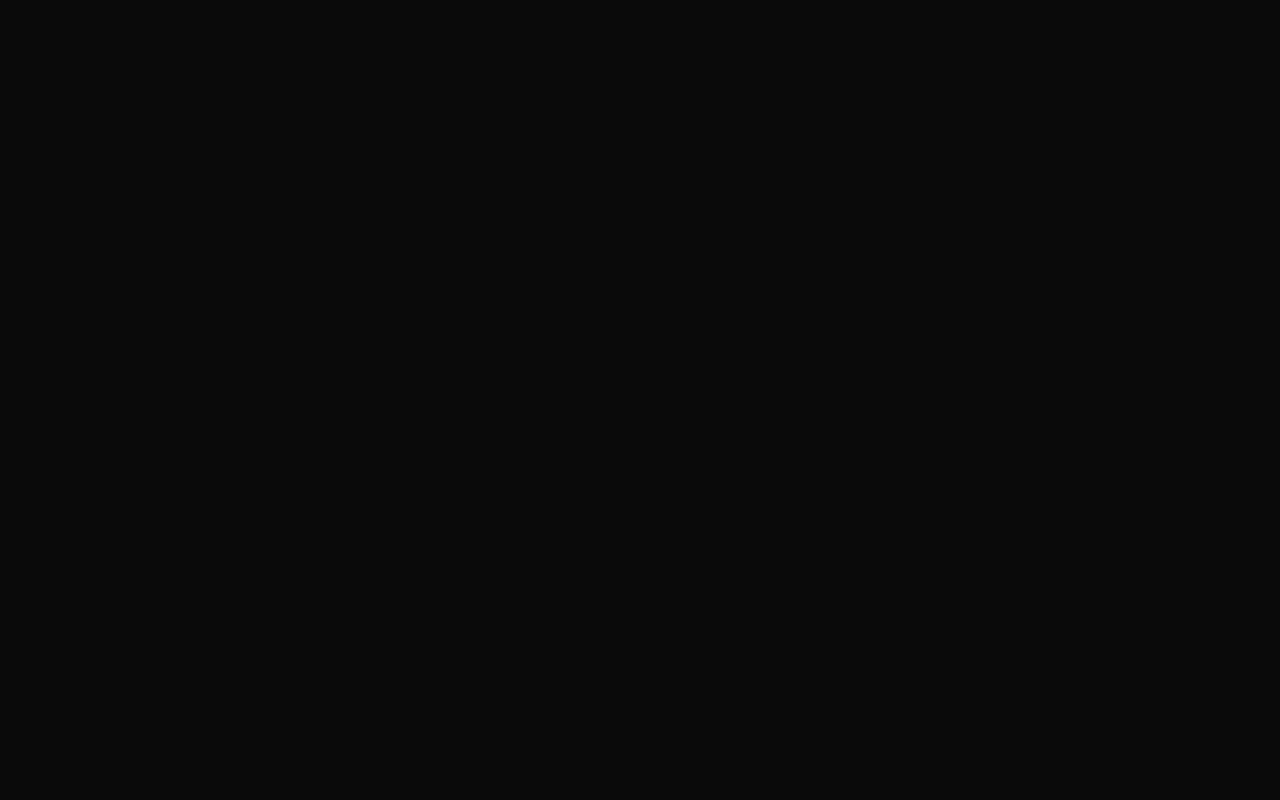
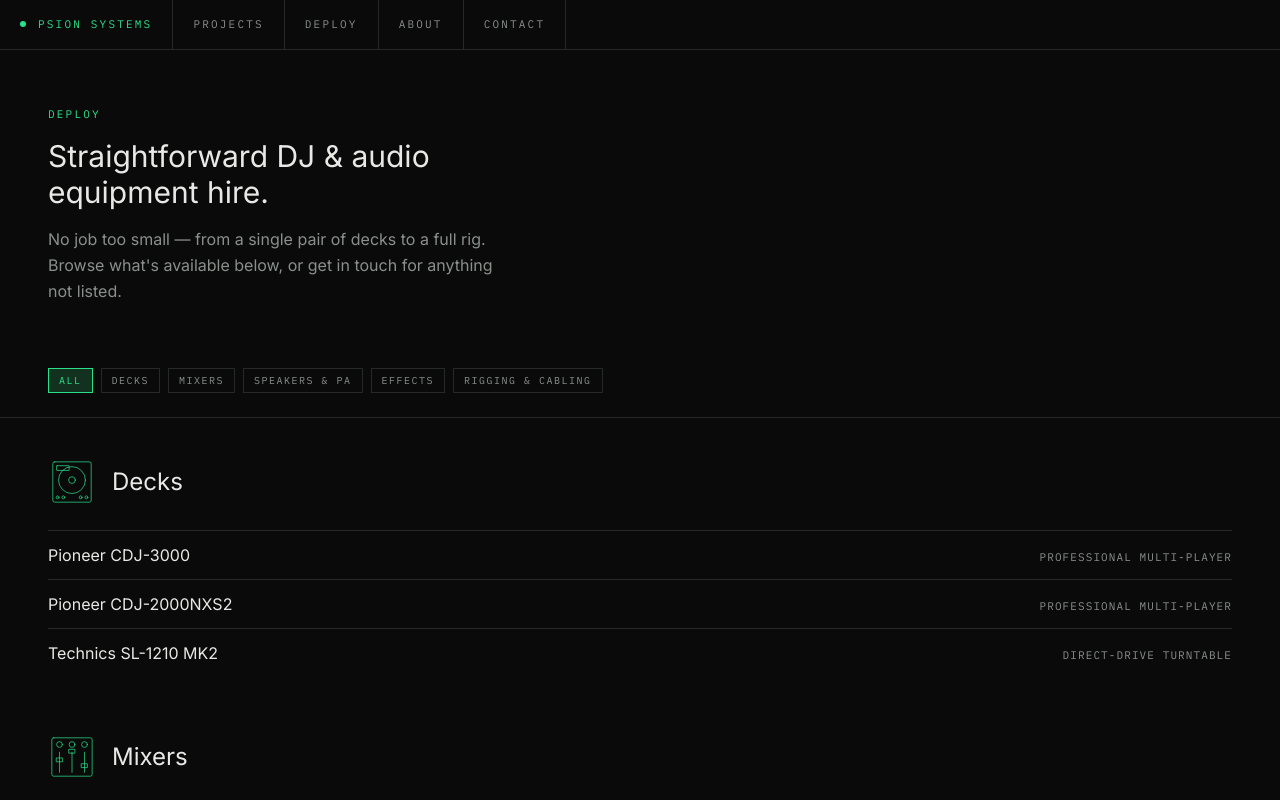
Before and after one commit to viatekh/psion-site, a Next.js app: page /deploy in a window 1280 px wide. Before the commit this address had no page. Shown: the top 800 px of the page. Built offline with nearby package versions, Linux system fonts and the light colour scheme.

Commit message:
Rename Hire to Deploy, pull real inventory from PSION INVENTORY MASTER spreadsheet, redesign as grouped category listing

```diff
--- a/src/app/hire/page.tsx
+++ b/src/app/deploy/page.tsx
@@ -2,13 +2,13 @@ import { TopNav } from "@/components/TopNav";
 import { EquipmentGrid } from "@/components/EquipmentGrid";
 import { equipment } from "@/data/equipment";
 
-export default function HirePage() {
+export default function DeployPage() {
   return (
     <div className="flex min-h-screen flex-col">
       <TopNav />
       <main className="flex-1">
         <div className="px-6 py-14 lg:px-12">
-          <p className="font-mono text-[11px] uppercase tracking-[0.2em] text-accent">Hire</p>
+          <p className="font-mono text-[11px] uppercase tracking-[0.2em] text-accent">Deploy</p>
           <h1 className="mt-4 max-w-lg text-2xl text-foreground sm:text-3xl">
             Straightforward DJ &amp; audio equipment hire.
           </h1>
--- a/src/components/EquipmentGrid.tsx
+++ b/src/components/EquipmentGrid.tsx
@@ -4,14 +4,20 @@ import { useMemo, useState } from "react";
 import { GearItem, categoryIcon } from "@/data/equipment";
 import { GearIcon } from "./GearIcon";
 
-const categories: GearItem["category"][] = ["Decks", "Mixers", "Sound", "Lighting", "Cabling & Rigging"];
+const categories: GearItem["category"][] = [
+  "Decks",
+  "Mixers",
+  "Speakers & PA",
+  "Effects",
+  "Rigging & Cabling",
+];
 
 export function EquipmentGrid({ items }: { items: GearItem[] }) {
   const [filter, setFilter] = useState<GearItem["category"] | null>(null);
 
-  const visible = useMemo(
-    () => (filter ? items.filter((i) => i.category === filter) : items),
-    [items, filter]
+  const visibleCategories = useMemo(
+    () => (filter ? categories.filter((c) => c === filter) : categories),
+    [filter]
   );
 
   return (
@@ -38,20 +44,34 @@ export function EquipmentGrid({ items }: { items: GearItem[] }) {
         ))}
       </div>
 
-      <div className="grid grid-cols-1 gap-4 p-6 sm:grid-cols-2 lg:grid-cols-3 lg:p-12">
-        {visible.map((item) => (
-          <div key={item.name} className="border border-line p-6">
-            <GearIcon type={categoryIcon[item.category]} className="h-20 w-20 text-accent" />
-            <p className="mt-4 font-mono text-[10px] uppercase tracking-[0.15em] text-accent">
-              {item.category}
-            </p>
-            <p className="mt-1 text-lg text-foreground">{item.name}</p>
-            {item.spec && <p className="mt-0.5 text-sm text-muted">{item.spec}</p>}
-            <p className="mt-3 font-mono text-[11px] uppercase tracking-[0.1em] text-muted">
-              {item.quantity}
-            </p>
-          </div>
-        ))}
+      <div className="px-6 py-6 lg:px-12 lg:py-10">
+        {visibleCategories.map((category) => {
+          const categoryItems = items.filter((i) => i.category === category);
+          if (categoryItems.length === 0) return null;
+          return (
+            <div key={category} className="mb-14 last:mb-0">
+              <div className="flex items-center gap-4">
+                <GearIcon type={categoryIcon[category]} className="h-12 w-12 shrink-0 text-accent" />
+                <h2 className="text-xl text-foreground sm:text-2xl">{category}</h2>
+              </div>
+              <ul className="mt-6 divide-y divide-line border-t border-line">
+                {categoryItems.map((item) => (
+                  <li
+                    key={item.name}
+                    className="flex flex-col gap-1 py-3 sm:flex-row sm:items-baseline sm:justify-between sm:gap-4"
+                  >
+                    <span className="text-base text-foreground">{item.name}</span>
+                    {item.spec && (
+                      <span className="font-mono text-[11px] uppercase tracking-[0.1em] text-muted sm:text-right">
+                        {item.spec}
+                      </span>
+                    )}
+                  </li>
+                ))}
+              </ul>
+            </div>
+          );
+        })}
       </div>
     </div>
   );
--- a/src/components/TopNav.tsx
+++ b/src/components/TopNav.tsx
@@ -2,7 +2,7 @@ import Link from "next/link";
 
 const links = [
   { href: "/projects", label: "Projects" },
-  { href: "/hire", label: "Hire" },
+  { href: "/deploy", label: "Deploy" },
   { href: "/about", label: "About" },
   { href: "/contact", label: "Contact" },
 ];
--- a/src/data/equipment.ts
+++ b/src/data/equipment.ts
@@ -2,45 +2,74 @@ import type { GearType } from "@/components/GearIcon";
 
 export type GearItem = {
   name: string;
-  category: "Decks" | "Mixers" | "Sound" | "Lighting" | "Cabling & Rigging";
+  category: "Decks" | "Mixers" | "Speakers & PA" | "Effects" | "Rigging & Cabling";
   spec: string;
-  quantity: string;
 };
 
 export const categoryIcon: Record<GearItem["category"], GearType> = {
   Decks: "deck",
   Mixers: "mixer",
-  Sound: "speaker",
-  Lighting: "light",
-  "Cabling & Rigging": "rigging",
+  "Speakers & PA": "speaker",
+  Effects: "light",
+  "Rigging & Cabling": "rigging",
 };
 
 // ============================================================================
 // HOW TO EDIT THIS FILE
 // ============================================================================
-// PLACEHOLDER LIST — Tekh needs to confirm/replace this with the real hire
-// inventory before this page goes live.
+// Pulled from the "PSION INVENTORY MASTER" spreadsheet — category and item
+// names only, no pricing shown on the public site.
 //
 // Each item is one { ... } block. To edit, just change the text between the
 // quotes " " — don't touch the commas, brackets or colons.
-//   name     — the item name, e.g. "Pioneer CDJ-3000"
-//   category — must be exactly one of: "Decks", "Mixers", "Sound", "Lighting",
-//              "Cabling & Rigging"
+//   name     — the item name
+//   category — must be exactly one of: "Decks", "Mixers", "Speakers & PA",
+//              "Effects", "Rigging & Cabling"
 //   spec     — a short line of detail (optional, use "" if none)
-//   quantity — how many are available, e.g. "x4"
 //
 // To add a new item, copy an entire { ... } block and change the text.
 // ============================================================================
 
 export const equipment: GearItem[] = [
-  { name: "Pioneer CDJ-3000", category: "Decks", spec: "Professional multi-player", quantity: "x4" },
-  { name: "Pioneer DJM-900NXS2", category: "Mixers", spec: "4-channel club mixer", quantity: "x1" },
-  { name: "Allen & Heath Xone:96", category: "Mixers", spec: "6-channel analogue mixer", quantity: "x1" },
-  { name: "Funktion-One Res 2", category: "Sound", spec: "Point-source PA system", quantity: "x2" },
-  { name: "Void Acoustics Nexus", category: "Sound", spec: "Full-range active PA", quantity: "x2" },
-  { name: "Moving Head Wash", category: "Lighting", spec: "LED moving head fixture", quantity: "x8" },
-  { name: "Hazer", category: "Lighting", spec: "Atmospheric effect", quantity: "x1" },
-  { name: "DMX Controller", category: "Lighting", spec: "Show control desk", quantity: "x1" },
-  { name: "Truss & Rigging", category: "Cabling & Rigging", spec: "Various lengths, clamps and motors", quantity: "Ask" },
-  { name: "Multicore & Cabling", category: "Cabling & Rigging", spec: "XLR, DMX, power distribution", quantity: "Ask" },
+  // ─── Decks ─────────────────────────────────────────────────────────────
+  { name: "Pioneer CDJ-3000", category: "Decks", spec: "Professional multi-player" },
+  { name: "Pioneer CDJ-2000NXS2", category: "Decks", spec: "Professional multi-player" },
+  { name: "Technics SL-1210 MK2", category: "Decks", spec: "Direct-drive turntable" },
+
+  // ─── Mixers ────────────────────────────────────────────────────────────
+  { name: "Pioneer DJM-900NXS", category: "Mixers", spec: "4-channel club mixer" },
+  { name: "Allen & Heath Xone:92", category: "Mixers", spec: "6-channel analogue mixer" },
+  { name: "Allen & Heath Xone:96", category: "Mixers", spec: "6-channel analogue mixer" },
+  { name: "Pioneer V10", category: "Mixers", spec: "6-channel club mixer" },
+  { name: "Yamaha DM3", category: "Mixers", spec: "Digital mixing desk" },
+  { name: "Allen & Heath QU16", category: "Mixers", spec: "Digital mixing desk, 16-channel" },
+
+  // ─── Speakers & PA ─────────────────────────────────────────────────────
+  { name: "Martin Audio XP12", category: "Speakers & PA", spec: "Stage monitor" },
+  { name: "Lambda Labs CX2A", category: "Speakers & PA", spec: "Stage monitor" },
+  { name: "EV ZLX15", category: "Speakers & PA", spec: "Active monitor" },
+  { name: "Funktion-One F101", category: "Speakers & PA", spec: "Point-source top" },
+  { name: "Funktion-One F81", category: "Speakers & PA", spec: "Point-source top" },
+  { name: "Martin Audio F15", category: "Speakers & PA", spec: "Mid-high top" },
+  { name: "Martin Audio EM56", category: "Speakers & PA", spec: "Mid-high top" },
+  { name: "Martin Audio EM26", category: "Speakers & PA", spec: "Mid-high top" },
+  { name: "Void Myrco 8C", category: "Speakers & PA", spec: "Compact point-source" },
+  { name: "218 Subwoofer", category: "Speakers & PA", spec: "Dual 18\" subwoofer" },
+  { name: "Funktion-One Resolution 4 System", category: "Speakers & PA", spec: "Full system — Res 4 / 218 / amp rack" },
+  { name: "Martin Audio System", category: "Speakers & PA", spec: "Full system — F15 tops / 218 subs" },
+  { name: "Active PA System", category: "Speakers & PA", spec: "Self-powered tops and subs" },
+  { name: "Tannoy IQ10 System", category: "Speakers & PA", spec: "Compact installed-style system" },
+
+  // ─── Effects ───────────────────────────────────────────────────────────
+  { name: "Look Unique 2.1 Hazer", category: "Effects", spec: "Atmospheric haze" },
+  { name: "Martin JEM ZR44 Fog Machine", category: "Effects", spec: "Fog effect" },
+
+  // ─── Rigging & Cabling ─────────────────────────────────────────────────
+  { name: "Aluminium Truss Poles", category: "Rigging & Cabling", spec: "10ft, various configurations" },
+  { name: "8m Geodesic Dome", category: "Rigging & Cabling", spec: "Custom installation structure" },
+  { name: "Cable Ramp", category: "Rigging & Cabling", spec: "" },
+  { name: "Speakon Cabling", category: "Rigging & Cabling", spec: "NL8 / NL4 / NL2 / EP6, various lengths" },
+  { name: "Signal Cabling", category: "Rigging & Cabling", spec: "XLR / TRS / TS / RCA" },
+  { name: "DMX Cabling", category: "Rigging & Cabling", spec: "" },
+  { name: "Power Distribution", category: "Rigging & Cabling", spec: "IEC / 13A / 16A, plugboards" },
 ];
```
